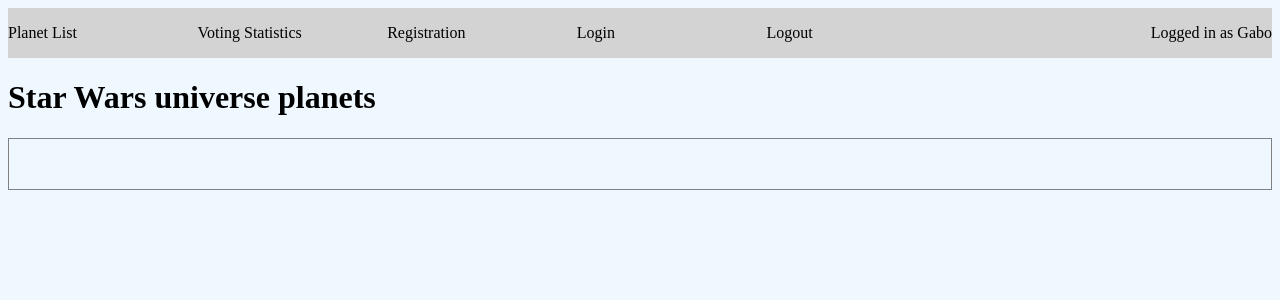
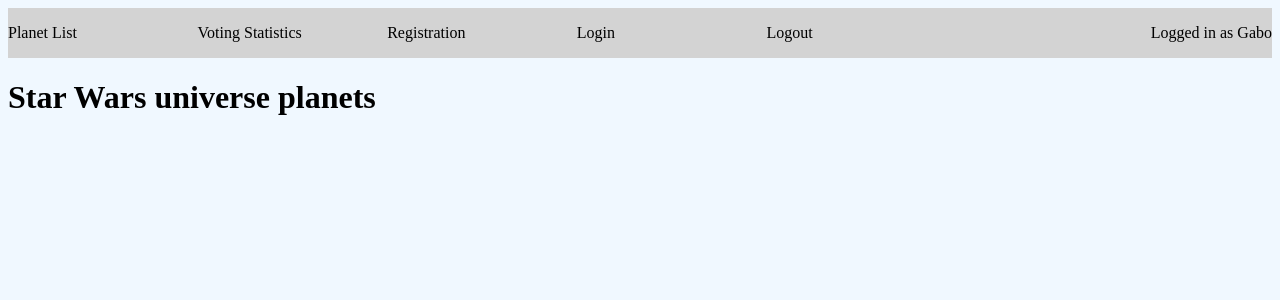
Before and after one commit to Blaon/API-wars, a Flask app: page / in a window 1280 px wide. Shown: the top 300 px of the page. Run offline with Flask 2, Linux system fonts and the light colour scheme.

Commit message:
start 0.4 freeze

```diff
--- a/static/css/style.css
+++ b/static/css/style.css
@@ -23,13 +23,10 @@
 
 div#stable{
     display: grid;
-    height: 50px;
+    height: auto;
     width: auto;
     grid-template-columns: auto auto auto auto auto auto auto auto;
     grid-template-rows: auto;
-    border-color: grey;
-    border-width: 0.5px;
-    border-style: solid;
 
 }
 
@@ -38,6 +35,9 @@
     border-width: 0.5px;
     border-style: solid;
     text-align: center;
+    height: 50px;
+    align-self: center;
+    vertical-align: center;
 }
 
 div#stable_button{
--- a/static/js/api.js
+++ b/static/js/api.js
@@ -22,11 +22,17 @@
     let keys = ['name', 'diameter', 'climate', 'terrain', 'surface_water', 'population', 'residents', 'vote'];
     for (let planet of data.results) {
         for (let key of keys){
-            if (key !== 'vote' && key !== 'residents'){
+            if (key !== 'vote' && key !== 'residents' && key !== 'diameter'){
                 let new_row = document.createElement('div');
                 new_row.textContent = planet[key];
                 new_row.id = 'stable_div';
                 document.getElementById('stable').appendChild(new_row)
+            }
+            else if (key === 'diameter'){
+                let diameter = document.createElement('div');
+                    diameter.textContent = `${planet[key]} km`;
+                    diameter.id = 'stable_div';
+                    document.getElementById('stable').appendChild(diameter)
             }
             else if (key === 'residents'){
                 if (planet[key].length < 1){
```
